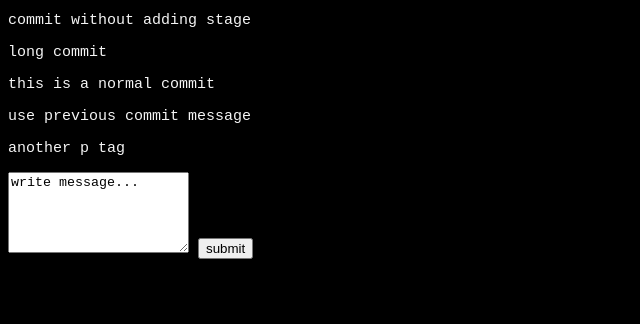
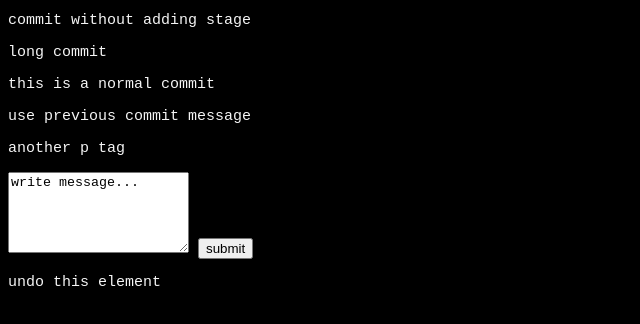
Before and after one commit to SubrotoKumar7/test, a plain HTML site: page index.html in a window 1280 px wide. Shown: the part 94-418 px from the top of the page, without its empty margins (0-640 px from the left). Drawn offline with Linux system fonts and the light colour scheme.

Commit message:
add p tag

```diff
--- a/index.html
+++ b/index.html
@@ -16,5 +16,6 @@
     <p>another p tag</p>
     <textarea name="message" id="message" cols="20" rows="5">write message...</textarea>
     <button>submit</button>
+    <p>undo this element</p>
 </body>
 </html>
```
